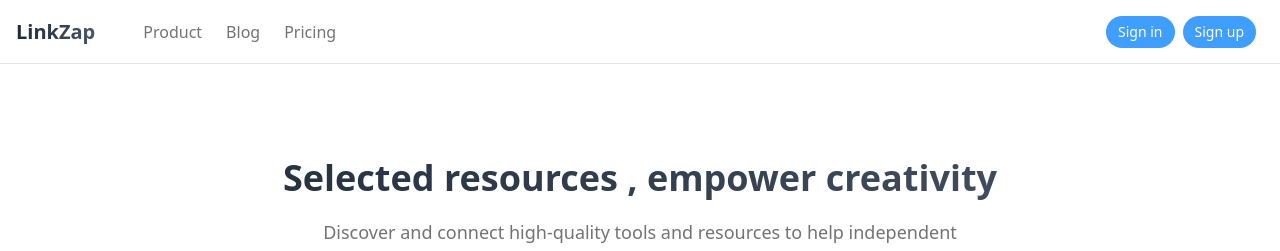
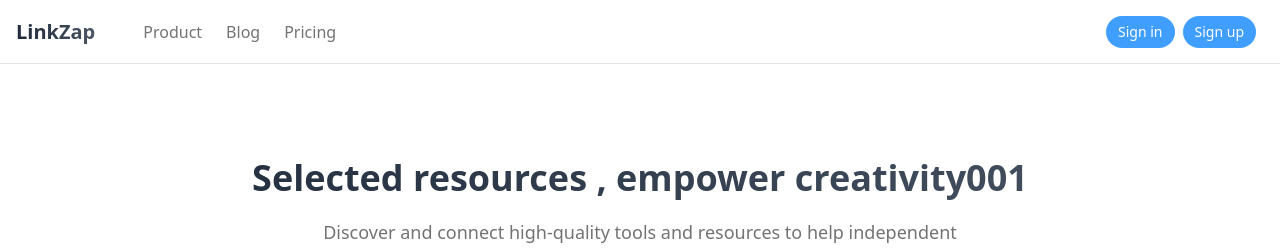
Before and after one commit to andyowli/LinkZap, a Next.js app: page / in a window 1280 px wide. Shown: the top 251 px of the page. Built offline with nearby package versions, Linux system fonts and the light colour scheme; no server answers.

Commit message:
first modification

```diff
--- a/src/app/page.tsx
+++ b/src/app/page.tsx
@@ -61,7 +61,7 @@
       <section className="pt-32 pb-16 px-4">
         <div className="container mx-auto text-center">
           <h1 className="h-11 text-4xl md:text-4xl font-bold mb-4 bg-gradient-to-r from-gray-800 to-gray-600 bg-clip-text text-transparent">
-            Selected resources , empower creativity
+            Selected resources , empower creativity001
           </h1>
           <p className="text-lg text-muted-foreground max-w-2xl mx-auto">
             Discover and connect high-quality tools and resources to help independent creators achieve a leap in creativity and productivity
```
